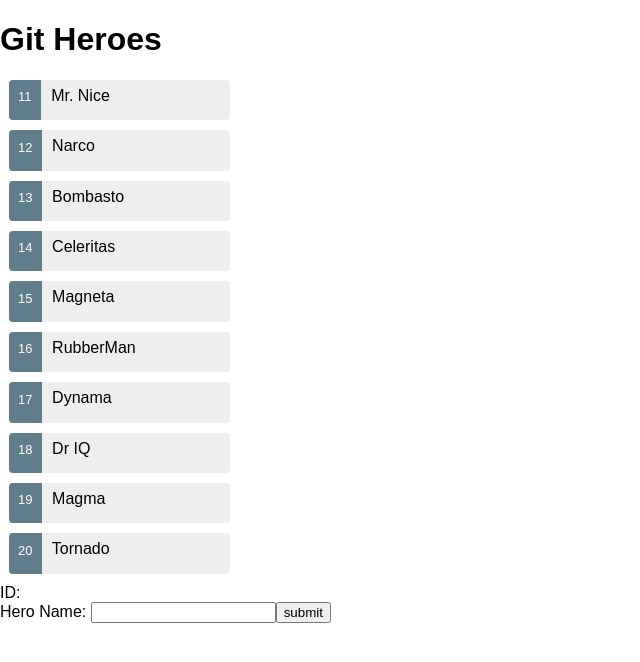
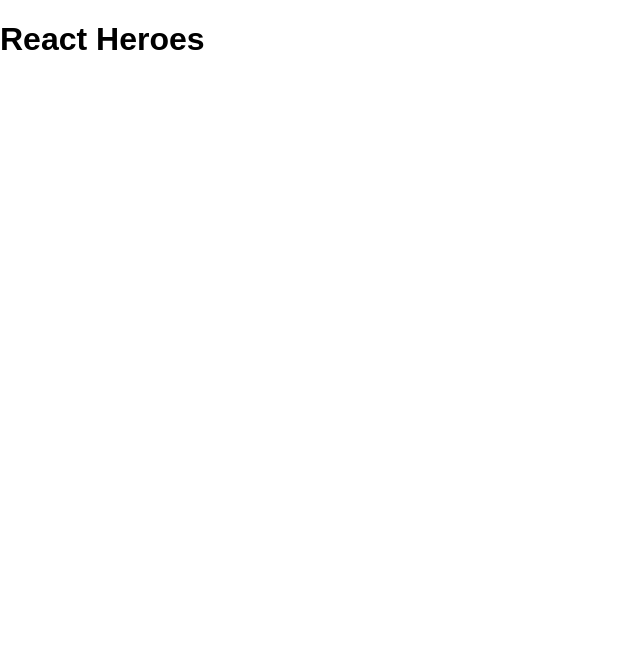
Before and after one commit to jtomchak/better-heroes, a React (Create React App) app: page /heroes in a window 1280 px wide. Shown: the top 662 px of the page, without its empty margins (0-640 px from the left). Built offline with nearby package versions, Linux system fonts and the light colour scheme.

Commit message:
Updated to the beginning

```diff
--- /dev/null
+++ b/src/App.js
@@ -0,0 +1,25 @@
+import React from "react";
+import "./App.css";
+
+const HEROES = [
+  { id: 11, name: "Mr. Nice" },
+  { id: 12, name: "Narco" },
+  { id: 13, name: "Bombasto" },
+  { id: 14, name: "Celeritas" },
+  { id: 15, name: "Magneta" },
+  { id: 16, name: "RubberMan" },
+  { id: 17, name: "Dynama" },
+  { id: 18, name: "Dr IQ" },
+  { id: 19, name: "Magma" },
+  { id: 20, name: "Tornado" }
+];
+
+const App = () => {
+  return (
+    <div>
+      <h1>React Heroes</h1>
+    </div>
+  );
+};
+
+export default App;
--- a/src/components/App/App.js
+++ /dev/null
@@ -1,81 +0,0 @@
-import React, { Component } from "react";
-
-import HeroesList from "../Heroes/HeroesList";
-import HeroForm from "../Heroes/HeroForm";
-import "./App.css";
-
-const HEROES = [
-  { id: 11, name: "Mr. Nice" },
-  { id: 12, name: "Narco" },
-  { id: 13, name: "Bombasto" },
-  { id: 14, name: "Celeritas" },
-  { id: 15, name: "Magneta" },
-  { id: 16, name: "RubberMan" },
-  { id: 17, name: "Dynama" },
-  { id: 18, name: "Dr IQ" },
-  { id: 19, name: "Magma" },
-  { id: 20, name: "Tornado" }
-];
-
-class App extends Component {
-  //state. stuff our component wants to know about
-  state = {
-    heroes: HEROES, //property of state. an array of heroes
-    selectedHero: {
-      name: "",
-      id: undefined //haven't picked one yet!!! so do it already!
-    }
-  };
-
-  //takes selected hero and updates selectedHero Property
-  handleSelectedHero = hero => {
-    this.setState({
-      selectedHero: {
-        ...hero
-      }
-    });
-  };
-
-  //takes event from form input and updates selectedHero name
-  handleInputChange = event => {
-    this.setState({
-      selectedHero: {
-        ...this.state.selectedHero,
-        name: event.target.value
-      }
-    });
-  };
-
-  //handle submit update heroes array for state
-  handleHeroSubmit = event => {
-    const hero = this.state.selectedHero;
-    const heroIndex = this.state.heroes.map(o => o.id).indexOf(hero.id);
-    this.setState({
-      heroes: [
-        ...this.state.heroes.slice(0, heroIndex),
-        { id: hero.id, name: hero.name },
-        ...this.state.heroes.slice(heroIndex + 1, this.state.heroes.length)
-      ]
-    });
-    event.preventDefault();
-  };
-
-  render() {
-    return (
-      <div>
-        <h1>Git Heroes</h1>
-        <HeroesList
-          heroes={this.state.heroes}
-          handleSelectedHero={this.handleSelectedHero}
-        />
-        <HeroForm
-          selectedHero={this.state.selectedHero}
-          heroSubmit={this.handleHeroSubmit}
-          inputChange={this.handleInputChange}
-        />
-      </div>
-    );
-  }
-}
-
-export default App;
--- a/src/components/Heroes/HeroForm.js
+++ /dev/null
@@ -1,21 +0,0 @@
-import React from "react";
-
-const HeroForm = props => (
-  <div>
-    <div>
-      <label>ID: </label>
-      {props.selectedHero.id}
-    </div>
-    <form onSubmit={props.heroSubmit}>
-      <label>Hero Name: </label>
-      <input
-        type="text"
-        value={props.selectedHero.name}
-        onChange={e => props.inputChange(e)}
-      />
-      <input className="button" type="submit" value="submit" />
-    </form>
-  </div>
-);
-
-export default HeroForm;
--- a/src/components/Heroes/HeroesList.js
+++ /dev/null
@@ -1,13 +0,0 @@
-import React from "react";
-
-const HeroesList = props => (
-  <ul className="heroes">
-    {props.heroes.map(hero => (
-      <li key={hero.id} onClick={() => props.handleSelectedHero(hero)}>
-        <span className="badge">{hero.id}</span> {hero.name}
-      </li>
-    ))}
-  </ul>
-);
-
-export default HeroesList;
--- a/src/index.js
+++ b/src/index.js
@@ -1,6 +1,6 @@
 import React from "react";
 import ReactDOM from "react-dom";
 import "./index.css";
-import App from "./components/App/App";
+import App from "./App";
 
 ReactDOM.render(<App />, document.getElementById("root"));
```
Also changed, not shown: src/App.css (renamed from src/components/App/App.css), 1 other file (tests, documents, lock files or other folders).
